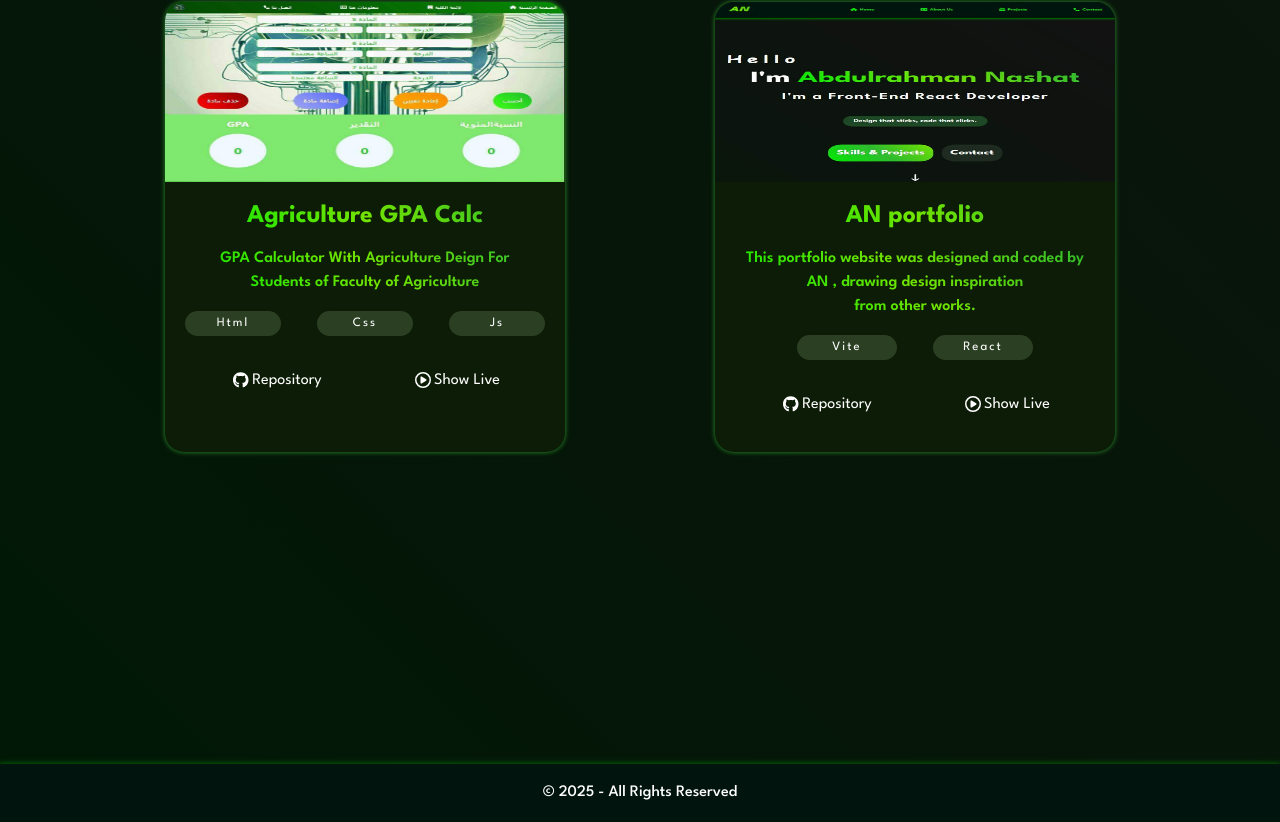
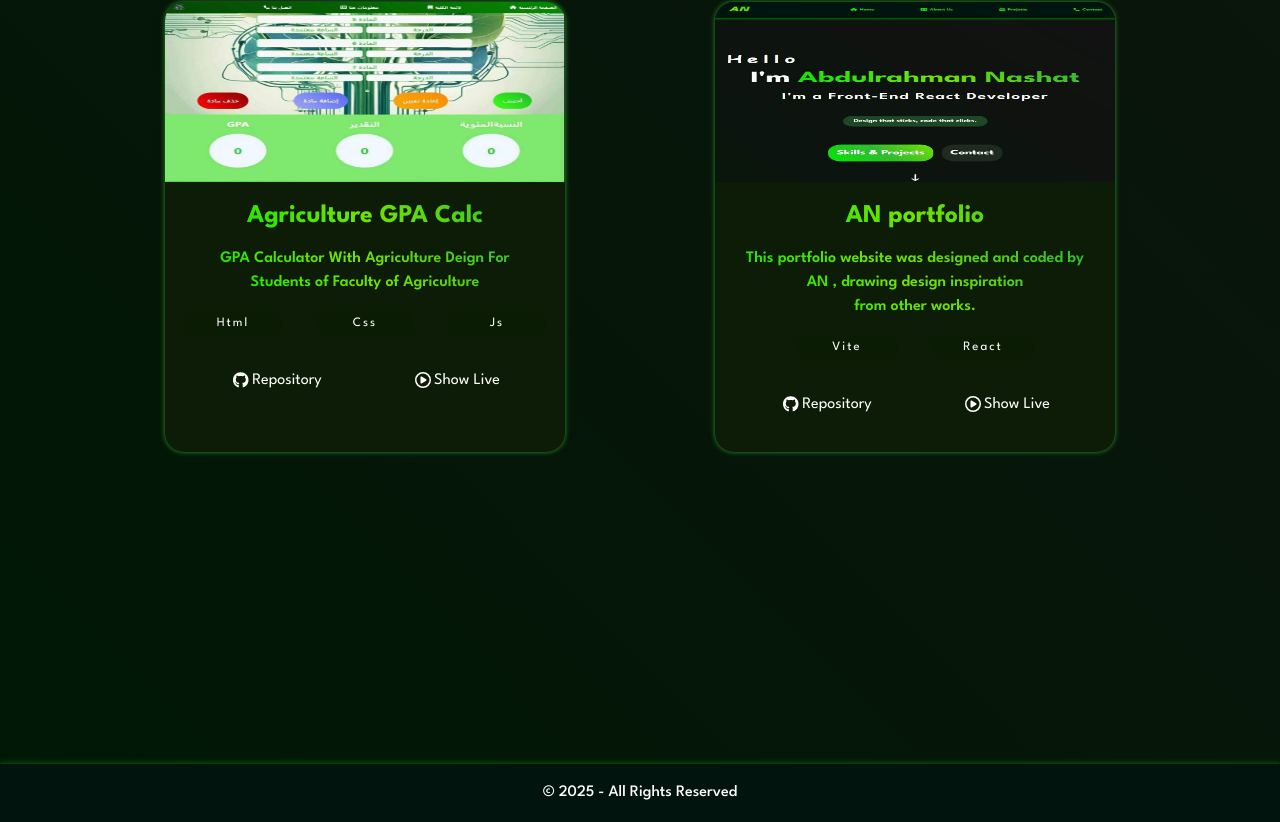
Before and after one commit to AN1001110/Portfolio, a React (Vite) app: page /projects in a window 1280 px wide. Shown: the part 2012-2834 px from the top of the page. Built offline with nearby package versions, Linux system fonts and the light colour scheme.

Commit message:
My portfolio v1

```diff
--- a/src/styles/components/projectCard.css
+++ b/src/styles/components/projectCard.css
@@ -1,5 +1,7 @@
 :root {
   --projectCardColor: #0c1c06;
+  --projectCardColor2: #0b1c04;
+
 }
 .projectCard {
   animation: scroll linear;
@@ -88,7 +90,7 @@
   display: flex;
   justify-content: center;
   align-items: center;
-  background-color: #2b4023;
+  background-color:var(--projectCardColor2);
   width: 100px;
   padding: 5px 10px;
   font-size: 0.8rem;
```
